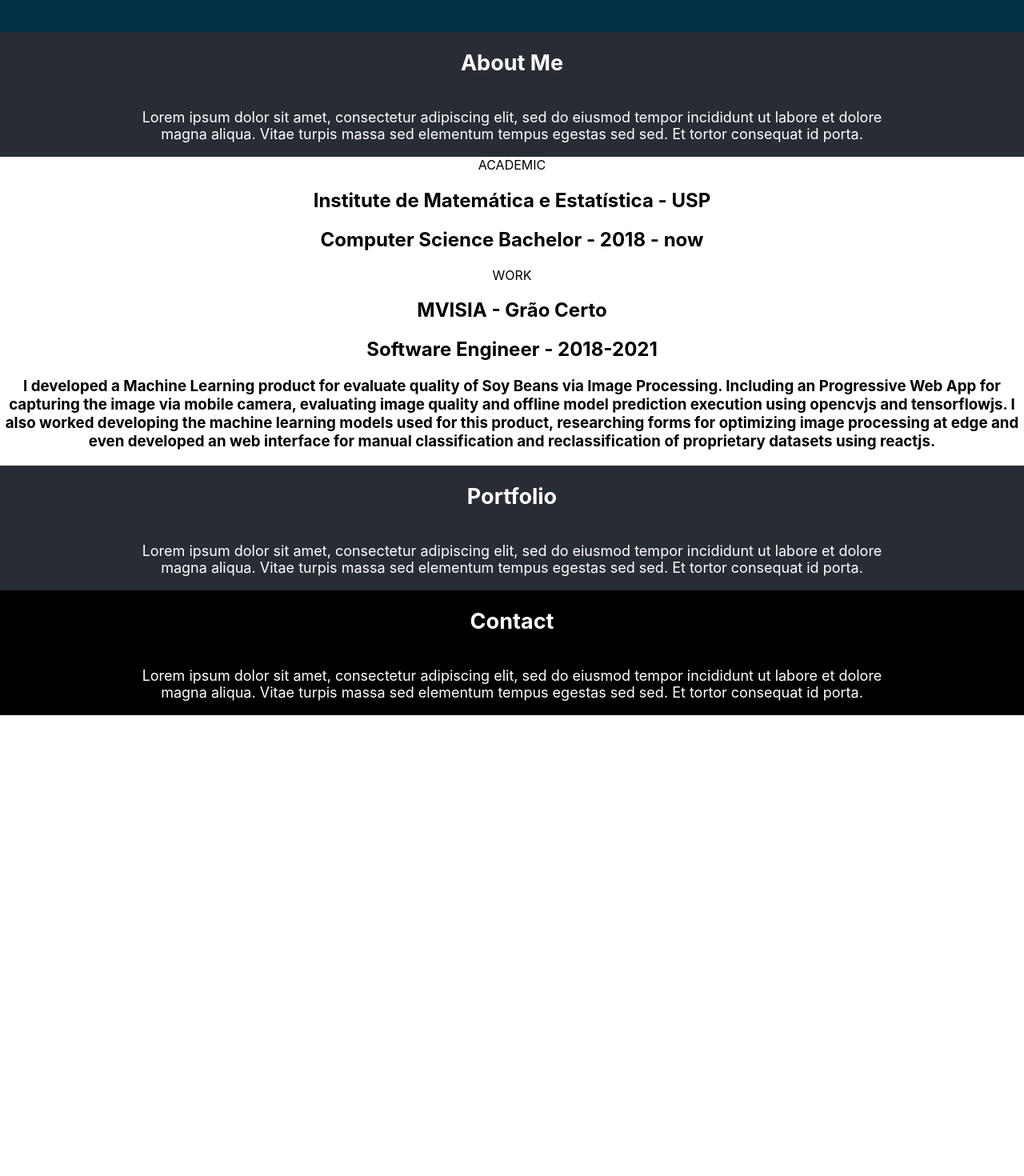
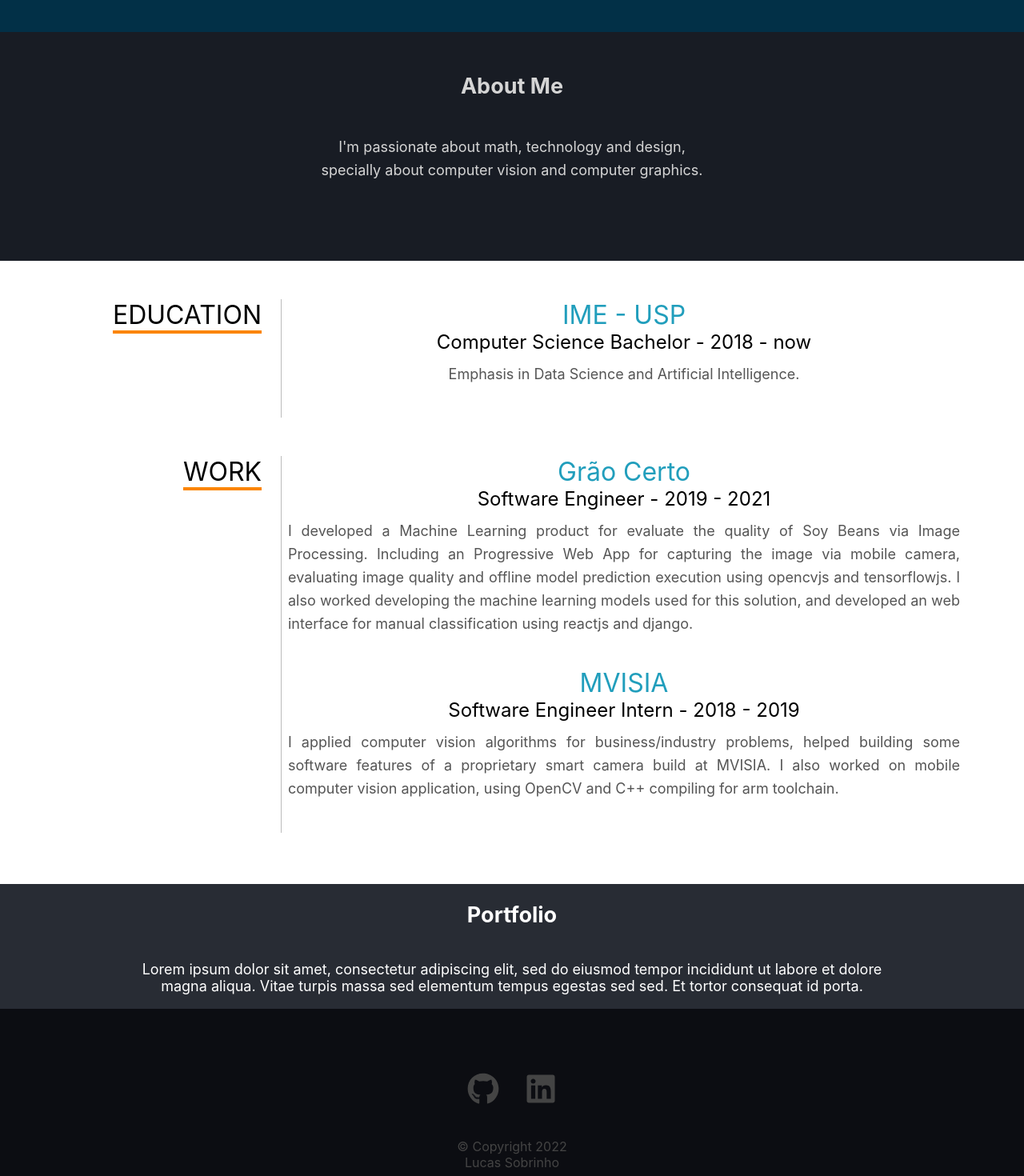
Before and after one commit to lucasmsobrinho/lucasmsobrinho, a React (Create React App) app: page / in a window 1280 px wide. Shown: the part 760-2230 px from the top of the page at 80% size. Before the commit the page ends 1654 px from the top, so only its background shows below. Built offline with nearby package versions, Linux system fonts and the light colour scheme.

Commit message:
Added logic, content, and style for most sections

```diff
--- a/package.json
+++ b/package.json
@@ -1,6 +1,6 @@
 {
   "name": "lucasmsobrinho",
-  "homepage": "https://lucasmsobrinho.github.io/lucasmsobrinho",
+  "homepage": "https://lucasmsobrinho.github.io/",
   "version": "0.1.0",
   "private": true,
   "dependencies": {
@@ -39,5 +39,8 @@
       "last 1 firefox version",
       "last 1 safari version"
     ]
+  },
+  "devDependencies": {
+    "gh-pages": "^3.2.3"
   }
 }
--- a/src/components/About.css
+++ b/src/components/About.css
@@ -1,8 +1,11 @@
 #about {
-    background-color: #282c34;
+    background-color: #181c24;
+    padding-top: 3vmin;
+    padding-bottom: 10vmin;
 }
 
-.description {
+.about-description {
+    line-height: 1.6;
     display: flex;
     flex-direction: column;
     align-items: center;
@@ -10,5 +13,5 @@
     font-size: calc(10px + 1vmin);
     margin-left: 20vmin;
     margin-right: 20vmin;
-    color: #fff;
+    color: #d5d5d5;
 }
--- a/src/components/About.js
+++ b/src/components/About.js
@@ -3,9 +3,9 @@ import './About.css';
 
 const About = () => { return(
     <section id="about">
-        <div className="description">
+        <div className="about-description">
             <h2>About Me</h2>
-            <p>Lorem ipsum dolor sit amet, consectetur adipiscing elit, sed do eiusmod tempor incididunt ut labore et dolore magna aliqua. Vitae turpis massa sed elementum tempus egestas sed sed. Et tortor consequat id porta.</p>
+            <p>I'm passionate about math, technology and design,<br/> specially about computer vision and computer graphics.</p>
         </div>
     </section>
 )}
--- a/src/components/Contact.css
+++ b/src/components/Contact.css
@@ -1,14 +1,28 @@
 #contact {
-    background-color: #000;
+    background-color: #0c0d12;
+    padding-top: 10vmin;
+    padding-bottom: 10vmin;
 }
 
-.description {
+.media-button-container {
     display: flex;
-    flex-direction: column;
-    align-items: center;
-    justify-content: center;
-    font-size: calc(10px + 1vmin);
-    margin-left: 20vmin;
-    margin-right: 20vmin;
+    margin: auto;
+    max-width:fit-content
+}
+
+.media-button {
+    font-size: 2.5em;
+    margin-left: 2vmin;
+    margin-right: 2vmin;
+    color: #444;
+}
+
+.media-button:hover {
+    transition:all .5s linear;
     color: #fff;
 }
+
+.copyright {
+    margin-top: 2em;
+    color: #444;
+}
--- a/src/components/Contact.js
+++ b/src/components/Contact.js
@@ -1,14 +1,47 @@
 import React from 'react';
+import {FaGithub, FaLinkedin} from 'react-icons/fa';
 import './Contact.css';
 
-const Contact = () => { return(
-    <section id="contact">
-        <div className="description">
-            <h2>Contact</h2>
-            <p>Lorem ipsum dolor sit amet, consectetur adipiscing elit, sed do eiusmod tempor incididunt ut labore et dolore magna aliqua. Vitae turpis massa sed elementum tempus egestas sed sed. Et tortor consequat id porta.</p>
+const medias = [
+    {
+        name: "github",
+        icon: <FaGithub/>,
+        url: "https://www.github.com/lucasmsobrinho",
+    }, {
+        name: "linkedin",
+        icon: <FaLinkedin/>,
+        url: "https://www.linkedin.com/in/lucasmsobrinho/",
+    }
+]
+
+const Contact = () => {
+    return(
+        <section id="contact">
+            <MediaButtonContainer items={medias}/>
+            <div className="copyright">© Copyright 2022<br/>Lucas Sobrinho</div>
+        </section>
+)}
+
+const MediaButtonContainer = (props) => {
+    const mediaList = props.items.map(media =>
+            <MediaButton item={media}/>
+    );
+    return (
+        <div className="media-button-container">
+            {mediaList}
         </div>
-    </section>
-)}
+    )
+}
+
+const MediaButton = (props) => {
+    return (
+        <a href={props.item.url}>
+            <div className="media-button" id={props.item.name}>
+                {props.item.icon}
+            </div>
+        </a>
+    )
+}
 
 
 export default Contact
--- a/src/components/Home.css
+++ b/src/components/Home.css
@@ -1,12 +1,4 @@
 #home {
-  /*
-  #8ecae6
-  #219ebc
-  #023047
-  #ffb703
-  #fb8500
-  background-image: linear-gradient(to bottom, #023047, #219EBC);
-  */
   background-color: #023047;
   min-height: 100vh;
   display: flex;
@@ -30,5 +22,5 @@
 }
 .scroll-indicator:hover {
     transition:all .5s linear;
-    color: #ffb703;
+    color: #fb8500;
 }
--- a/src/components/Home.js
+++ b/src/components/Home.js
@@ -4,16 +4,15 @@ import './Home.css';
 
 const Home = () => { return(
     <section id="home">
-        <h1>My name is Lucas Sobrinho</h1>
+        <h1>I'm Lucas Sobrinho</h1>
         <p className="secondary-text">Software Engineer</p>
-        <ScrollIndicator/ >
+        <ScrollIndicator nextSection="#about" />
     </section>
 )}
 
-// TODO: scroll when click
-const ScrollIndicator = () => { return (
-    <a className="scroll-indicator" href="#about">
-        <FiChevronsDown href="#about"/>
+const ScrollIndicator = (props) => { return (
+    <a className="scroll-indicator" href={props.nextSection}>
+        <FiChevronsDown/>
     </a>
 )}
 
--- a/src/components/Resume.css
+++ b/src/components/Resume.css
@@ -1,14 +1,66 @@
 #resume {
+    margin: auto;
     background-color: #fff;
+    padding-top: 3vmin;
+    padding-bottom: 5vmin;
+    max-width: 1200px;
 }
 
-.resume-description {
+.resume-section {
+    display:grid;
+    grid-template-columns: 1fr 3fr;
+    padding: 3vmin;
+}
+
+.resume-id-bar {
+    font-size: 2em;
+    border-right: 1px solid;
+    border-color: #bbb;
+}
+
+.resume-id-bar-title {
+    margin-left: auto;
+    margin-right: 3vmin;
+    max-width:fit-content;
+    border-bottom: .5vmin solid;
+    border-color: #fb8500;
+}
+
+.resume-entries{
+    padding-left: 1vmin;
+    padding-right: 2vmin;
+}
+
+.resume-entry {
+    padding-bottom: 5vmin;
+}
+
+.resume-entry-name {
+    font-size: 2em;
+    margin: auto;
+    max-width: fit-content;
+    color: #023047;
+    color: #ffb703;
+    color: #fb8500;
+    color: #219ebc;
+
+}
+
+.resume-entry-name:hover {
+    transition:all .5s linear;
+    color: #fb8500;
+}
+
+.resume-entry-role {
+    font-size: 1.5em;
+    margin-bottom: 1.5vmin;
+}
+
+.resume-entry-description {
+    line-height: 1.6;
     display: flex;
-    flex-direction: column;
-    align-items: center;
     justify-content: center;
-    font-size: calc(5px + 1vmin);
-    margin-left: 20vmin;
-    margin-right: 20vmin;
+    text-align: justify;
+    font-size: calc(10px + 1vmin);
     color: #555;
 }
--- a/src/components/Resume.js
+++ b/src/components/Resume.js
@@ -1,25 +1,42 @@
 import React from 'react';
 import './Resume.css';
 
-const academic = [{
-    name:"Institute de Matemática e Estatística - USP",
-    role:"Computer Science Bachelor",
-    period:"2018 - now",
-    description:""
-}];
+const education = [{
+        name:"IME - USP",
+        url: "https://www.ime.usp.br/bcc/",
+        role:"Computer Science Bachelor",
+        period:"2018 - now",
+        description:"Emphasis in Data Science and Artificial Intelligence."
+    }
+];
 const work = [
     {
-        name:"MVISIA - Grão Certo",
+        name:"Grão Certo",
+        url: "https://graocerto.com.br/",
         role:"Software Engineer",
-        period:"2018-2021",
-        description:"I developed a Machine Learning product for evaluate quality of Soy Beans via Image Processing. Including an Progressive Web App for capturing the image via mobile camera, evaluating image quality and offline model prediction execution using opencvjs and tensorflowjs. I also worked developing the machine learning models used for this product, researching forms for optimizing image processing at edge and even developed an web interface for manual classification and reclassification of proprietary datasets using reactjs."
-    }]
-
+        period:"2019 - 2021",
+        description:"I developed a Machine Learning product for evaluate the quality of \
+        Soy Beans via Image Processing. Including an Progressive Web App for capturing the \
+        image via mobile camera, evaluating image quality and offline model prediction \
+        execution using opencvjs and tensorflowjs. I also worked developing the machine \
+        learning models used for this solution, and developed an web interface for manual \
+        classification using reactjs and django."
+    }, {
+        name:"MVISIA",
+        url: "https://mvisia.com.br/",
+        role:"Software Engineer Intern",
+        period:"2018 - 2019",
+        description:"I applied computer vision algorithms for business/industry problems,\
+            helped building some software features of a proprietary smart camera build at \
+            MVISIA. I also worked on mobile computer vision application, using OpenCV and \
+            C++ compiling for arm toolchain."
+    }
+];
 
 
 const Resume = () => { return(
     <section id="resume">
-        <ResumeSection sectionName="ACADEMIC" items={academic}/>
+        <ResumeSection sectionName="EDUCATION" items={education}/>
         <ResumeSection sectionName="WORK" items={work}/>
     </section>
 )}
@@ -30,17 +47,24 @@ const ResumeSection = (props) => {
     });
     return(
     <div className="resume-section">
-        <div className="id-bar">{props.sectionName}</div>
-        <div className="entries">{entries}</div>
+        <div className="resume-id-bar">
+            <div className="resume-id-bar-title">{props.sectionName}</div>
+        </div>
+        <div className="resume-entries">{entries}</div>
     </div>
     )
 }
 
 const ResumeEntry = (props) => { return(
-    <div>
-        <h1>{props.item.name}</h1>
-        <h2>{props.item.role} - {props.item.period}</h2>
-        <h3>{props.item.description}</h3>
+    <div className="resume-entry">
+
+        <a href={props.item.url} target="_blank" rel="noreferrer" style={{"text-decoration": "none"}}>
+            <div className="resume-entry-name">
+                    {props.item.name}
+            </div>
+        </a>
+        <div className="resume-entry-role">{props.item.role} - {props.item.period}</div>
+        <div className="resume-entry-description">{props.item.description}</div>
     </div>
 )}
 
```
Also changed, not shown: 1 other file (tests, documents, lock files or other folders).
